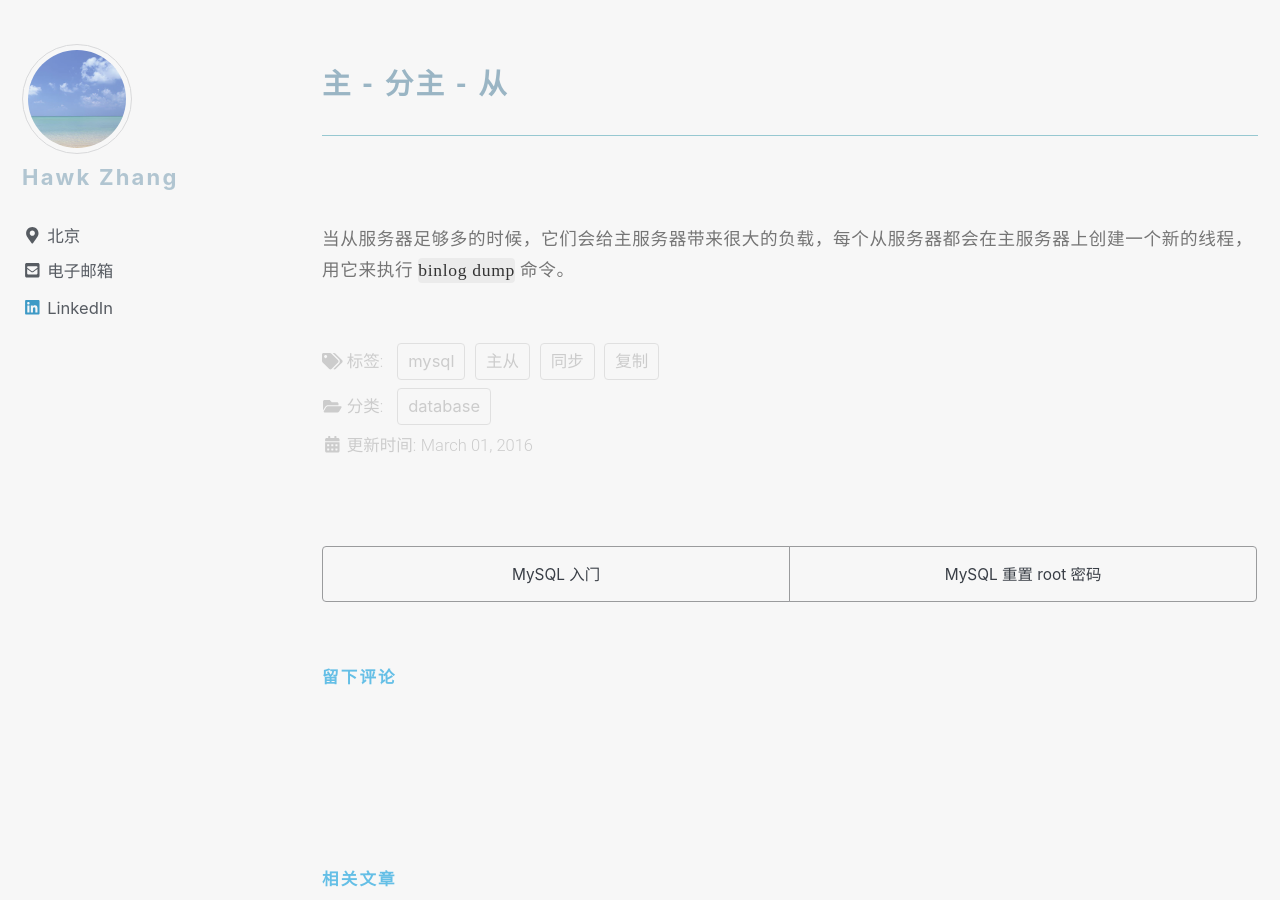
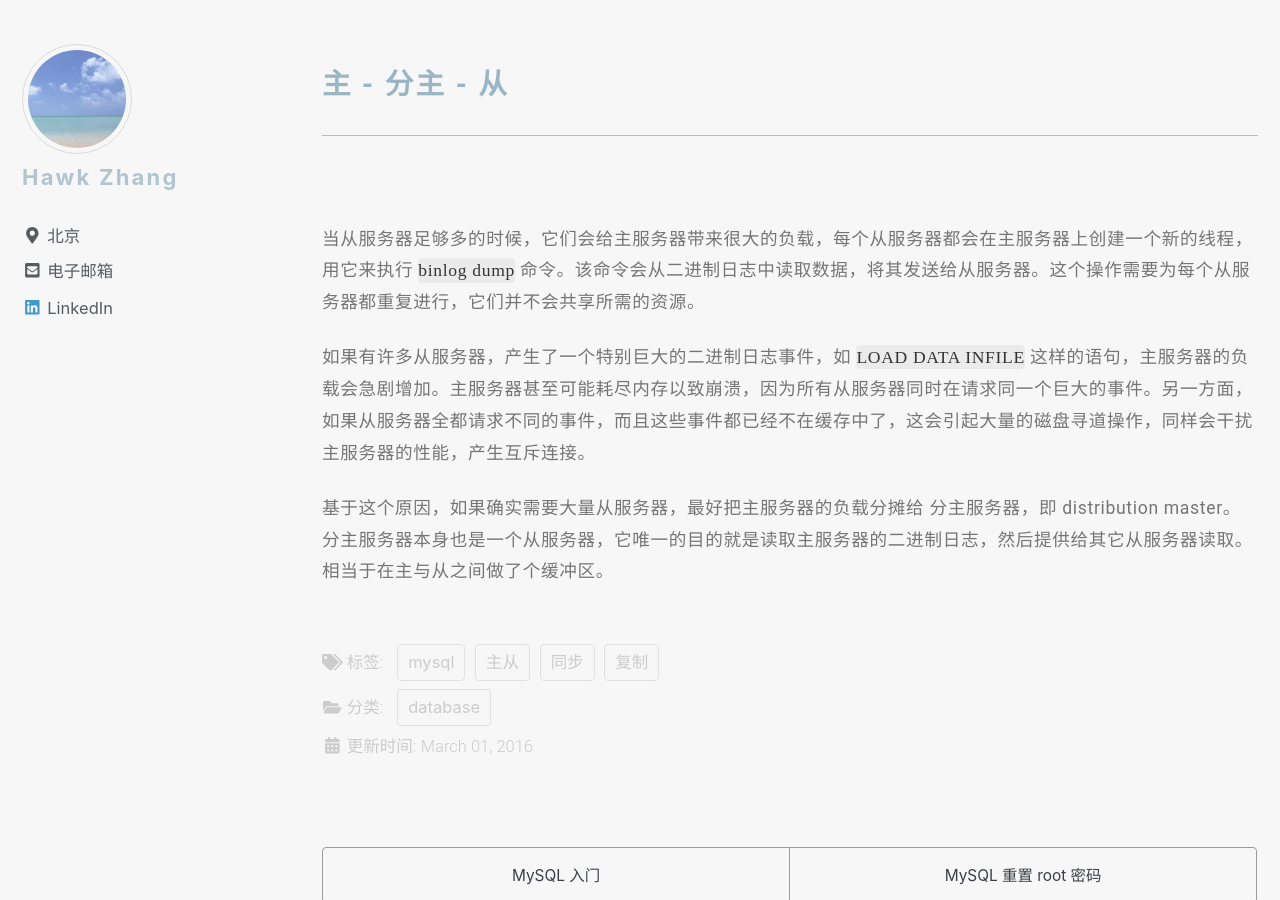
Before and after one commit to narru888/linotes_note, a Jekyll site: the page built from _posts/mysql/2016-03-01-master.slave.md, in a window 1280 px wide and 900 px high, scrolled down 34546 px. Built offline with Jekyll 4.4.1, drawn with Linux system fonts in a browser that asks for light colours; nearby versions of some CDN libraries; a script that is not in the unit is left out; comment, search, counter and statistics services are not loaded.

Commit message:
update on 2018-08-13 16:40:01 CST

```diff
--- a/_posts/mysql/2016-03-01-master.slave.md
+++ b/_posts/mysql/2016-03-01-master.slave.md
@@ -1084,4 +1084,8 @@
 
 ### 主 - 分主 - 从
 
-当从服务器足够多的时候，它们会给主服务器带来很大的负载，每个从服务器都会在主服务器上创建一个新的线程，用它来执行 `binlog dump` 命令。
+当从服务器足够多的时候，它们会给主服务器带来很大的负载，每个从服务器都会在主服务器上创建一个新的线程，用它来执行 `binlog dump` 命令。该命令会从二进制日志中读取数据，将其发送给从服务器。这个操作需要为每个从服务器都重复进行，它们并不会共享所需的资源。
+
+如果有许多从服务器，产生了一个特别巨大的二进制日志事件，如 `LOAD DATA INFILE` 这样的语句，主服务器的负载会急剧增加。主服务器甚至可能耗尽内存以致崩溃，因为所有从服务器同时在请求同一个巨大的事件。另一方面，如果从服务器全都请求不同的事件，而且这些事件都已经不在缓存中了，这会引起大量的磁盘寻道操作，同样会干扰主服务器的性能，产生互斥连接。
+
+基于这个原因，如果确实需要大量从服务器，最好把主服务器的负载分摊给 分主服务器，即 distribution master。分主服务器本身也是一个从服务器，它唯一的目的就是读取主服务器的二进制日志，然后提供给其它从服务器读取。相当于在主与从之间做了个缓冲区。
```
